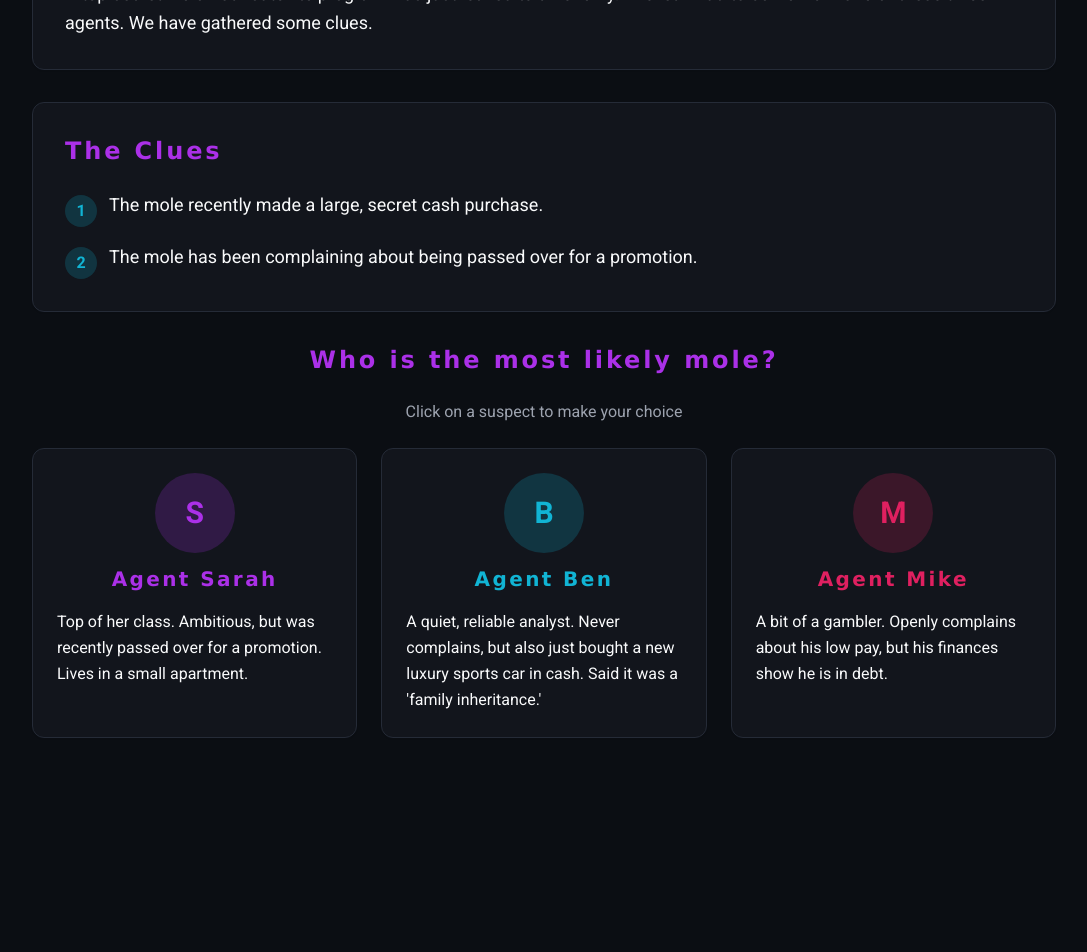
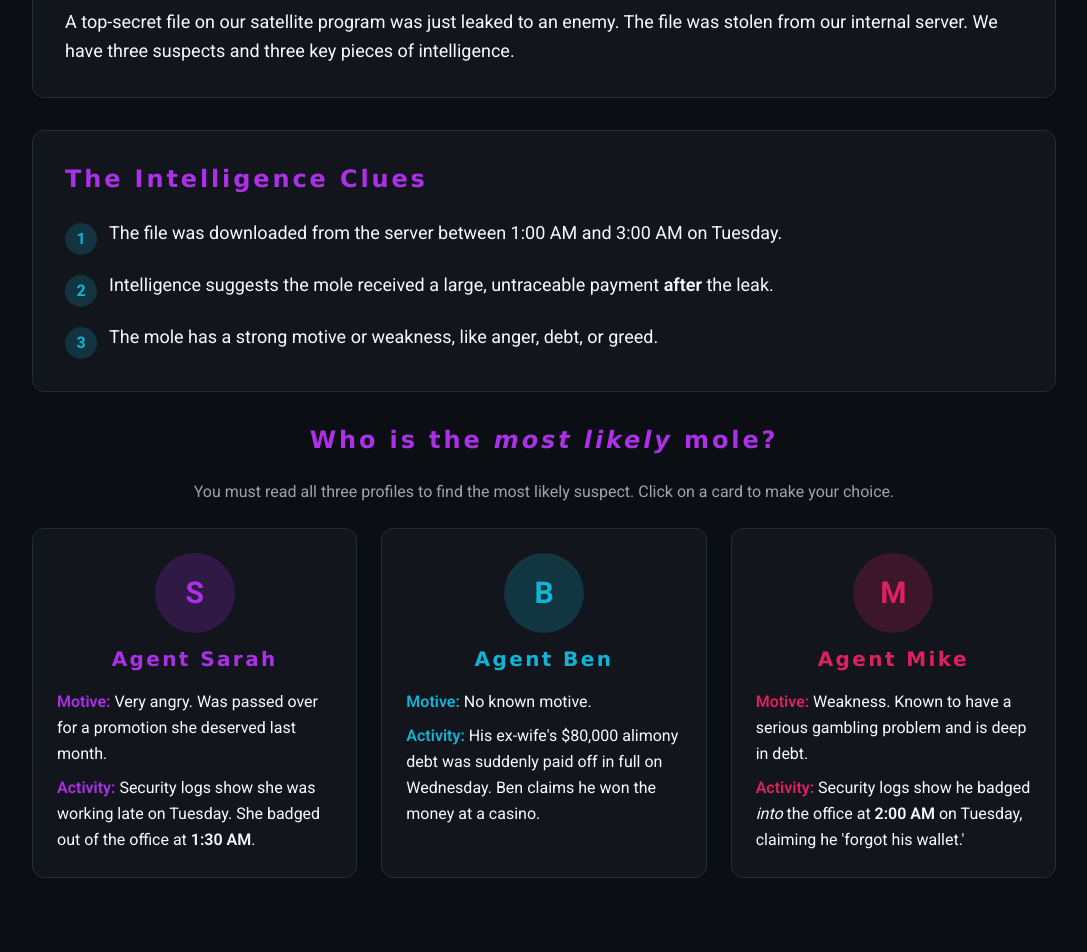
Before and after one commit to prakshal173/INTELGRIND, a React (Vite) app: page / in a window 1280 px wide. Shown: the part 4980-5932 px from the top of the page, without its empty margins (96-1183 px from the left). Built offline with nearby package versions, Linux system fonts and the light colour scheme; the HTML template or start-up script is replaced by a standard one.

Commit message:
Update Mole Hunt module

```diff
--- a/src/components/MoleHunt.tsx
+++ b/src/components/MoleHunt.tsx
@@ -13,19 +13,19 @@ const MoleHunt = () => {
       case "ben":
         return {
           title: "Correct!",
-          text: "Agent Ben's secret cash purchase is the strongest clue. While Agent Sarah had a motive (unhappy) and Agent Mike had a weakness (debt), only Agent Ben showed evidence of receiving a large, unexplained payment—a classic sign of being a paid spy. This game is based on the real-life case of FBI agent Robert Hanssen.",
+          text: "This was a hard choice, but you thought like a real analyst. Sarah and Mike both had opportunity (they were in the building) and motive/weakness. But in counter-intelligence, you always follow the money. Ben's sudden, large, and unexplained payment (Clue 2) is the strongest piece of hard evidence. His 'casino' story is a common lie to hide payments.",
           isCorrect: true
         };
       case "sarah":
         return {
-          title: "Incorrect",
-          text: "While Agent Sarah had a motive (unhappy), she didn't show evidence of receiving a payment. The strongest clue was Agent Ben's secret cash purchase. This game is based on the real-life case of FBI agent Robert Hanssen.",
+          title: "Incorrect. (A good guess, but...)",
+          text: "Agent Sarah is a classic 'red herring.' She has the strongest motive (anger) and opportunity (she was there). But there is no hard evidence she was paid. The strongest clue is always the money. Agent Ben's sudden $80,000 payment is much more suspicious.",
           isCorrect: false
         };
       case "mike":
         return {
-          title: "Incorrect",
-          text: "While Agent Mike had a weakness (debt), he didn't show evidence of receiving a payment. The strongest clue was Agent Ben's secret cash purchase. This game is based on the real-life case of FBI agent Robert Hanssen.",
+          title: "Incorrect. (A good guess, but...)",
+          text: "Agent Mike is a classic 'red herring.' He has the strongest weakness (debt) and opportunity (he was there). But there is no hard evidence he was paid. The strongest clue is always the money. Agent Ben's sudden $80,000 payment is much more suspicious.",
           isCorrect: false
         };
       default:
@@ -39,10 +39,10 @@ const MoleHunt = () => {
     <section className="py-16 animate-fade-in-up">
       <div className="text-center mb-12">
         <h2 className="text-4xl font-bold mb-4 bg-gradient-to-r from-primary via-accent to-secondary bg-clip-text text-transparent">
-          Interactive Module 3: The Mole Hunt
+          The Mole Hunt
         </h2>
         <p className="text-lg text-foreground max-w-3xl mx-auto">
-          Sometimes, the biggest secret is a person. In spy agencies, a "mole" is a traitor on the inside. You are the Spy Chief. Read the clues and find the mole in your agency.
+          Welcome to Counter-Intelligence. A "mole" is a traitor on the inside. You are the Spy Chief. A top-secret file was just leaked. Read the intelligence reports and find the mole. Be careful, analysts who rush to judgment often fail.
         </p>
       </div>
 
@@ -50,31 +50,37 @@ const MoleHunt = () => {
         <Card className="p-8 bg-card border-border shadow-neon">
           <h3 className="text-2xl font-bold mb-4 text-primary">The Scenario</h3>
           <p className="text-lg text-foreground leading-relaxed">
-            A top-secret file on our satellite program was just leaked to an enemy. The leak had to come from one of these three agents. We have gathered some clues.
+            A top-secret file on our satellite program was just leaked to an enemy. The file was stolen from our internal server. We have three suspects and three key pieces of intelligence.
           </p>
         </Card>
 
         <Card className="p-8 bg-card border-border shadow-neon">
-          <h3 className="text-2xl font-bold mb-6 text-primary">The Clues</h3>
+          <h3 className="text-2xl font-bold mb-6 text-primary">The Intelligence Clues</h3>
           <div className="space-y-4">
             <div className="flex items-start gap-3">
               <div className="w-8 h-8 rounded-full bg-accent/20 flex items-center justify-center flex-shrink-0 mt-1">
                 <span className="text-accent font-bold">1</span>
               </div>
-              <p className="text-lg text-foreground">The mole recently made a large, secret cash purchase.</p>
+              <p className="text-lg text-foreground">The file was downloaded from the server between 1:00 AM and 3:00 AM on Tuesday.</p>
             </div>
             <div className="flex items-start gap-3">
               <div className="w-8 h-8 rounded-full bg-accent/20 flex items-center justify-center flex-shrink-0 mt-1">
                 <span className="text-accent font-bold">2</span>
               </div>
-              <p className="text-lg text-foreground">The mole has been complaining about being passed over for a promotion.</p>
+              <p className="text-lg text-foreground">Intelligence suggests the mole received a large, untraceable payment <span className="font-semibold">after</span> the leak.</p>
+            </div>
+            <div className="flex items-start gap-3">
+              <div className="w-8 h-8 rounded-full bg-accent/20 flex items-center justify-center flex-shrink-0 mt-1">
+                <span className="text-accent font-bold">3</span>
+              </div>
+              <p className="text-lg text-foreground">The mole has a strong motive or weakness, like anger, debt, or greed.</p>
             </div>
           </div>
         </Card>
 
         <div>
-          <h3 className="text-2xl font-bold mb-6 text-center text-primary">Who is the most likely mole?</h3>
-          <p className="text-center text-muted-foreground mb-6">Click on a suspect to make your choice</p>
+          <h3 className="text-2xl font-bold mb-6 text-center text-primary">Who is the <span className="italic">most likely</span> mole?</h3>
+          <p className="text-center text-muted-foreground mb-6">You must read all three profiles to find the most likely suspect. Click on a card to make your choice.</p>
 
           <div className="grid md:grid-cols-3 gap-6">
             <Card
@@ -87,9 +93,10 @@ const MoleHunt = () => {
                 </div>
                 <h4 className="text-xl font-bold text-primary">Agent Sarah</h4>
               </div>
-              <p className="text-foreground leading-relaxed">
-                Top of her class. Ambitious, but was recently passed over for a promotion. Lives in a small apartment.
-              </p>
+              <div className="text-foreground leading-relaxed space-y-2">
+                <p><span className="font-semibold text-primary">Motive:</span> Very angry. Was passed over for a promotion she deserved last month.</p>
+                <p><span className="font-semibold text-primary">Activity:</span> Security logs show she was working late on Tuesday. She badged out of the office at <span className="font-semibold">1:30 AM</span>.</p>
+              </div>
             </Card>
 
             <Card
@@ -102,9 +109,10 @@ const MoleHunt = () => {
                 </div>
                 <h4 className="text-xl font-bold text-accent">Agent Ben</h4>
               </div>
-              <p className="text-foreground leading-relaxed">
-                A quiet, reliable analyst. Never complains, but also just bought a new luxury sports car in cash. Said it was a 'family inheritance.'
-              </p>
+              <div className="text-foreground leading-relaxed space-y-2">
+                <p><span className="font-semibold text-accent">Motive:</span> No known motive.</p>
+                <p><span className="font-semibold text-accent">Activity:</span> His ex-wife's $80,000 alimony debt was suddenly paid off in full on Wednesday. Ben claims he won the money at a casino.</p>
+              </div>
             </Card>
 
             <Card
@@ -117,9 +125,10 @@ const MoleHunt = () => {
                 </div>
                 <h4 className="text-xl font-bold text-secondary">Agent Mike</h4>
               </div>
-              <p className="text-foreground leading-relaxed">
-                A bit of a gambler. Openly complains about his low pay, but his finances show he is in debt.
-              </p>
+              <div className="text-foreground leading-relaxed space-y-2">
+                <p><span className="font-semibold text-secondary">Motive:</span> Weakness. Known to have a serious gambling problem and is deep in debt.</p>
+                <p><span className="font-semibold text-secondary">Activity:</span> Security logs show he badged <span className="italic">into</span> the office at <span className="font-semibold">2:00 AM</span> on Tuesday, claiming he 'forgot his wallet.'</p>
+              </div>
             </Card>
           </div>
         </div>
@@ -132,9 +141,15 @@ const MoleHunt = () => {
               {result?.title}
             </DialogTitle>
           </DialogHeader>
-          <div className="space-y-4">
+          <div className="space-y-6">
             <p className="text-foreground leading-relaxed text-lg">
               {result?.text}
+            </p>
+
+            <div className="pt-4 border-t border-border">
+              <h4 className="text-xl font-bold mb-3 text-primary">Counter-Intelligence: The Other Side of Secrecy</h4>
+              <p className="text-foreground leading-relaxed mb-4">
+                Finding a mole is called 'counter-intelligence.' This game is based on the real-life case of <span className="font-semibold">Robert Hanssen</span>, an FBI agent who was a mole for Russia for over 20 years. He was caught, in part, by analyzing his finances after he made large, unexplained purchases.
               </p>
               <div className="flex items-center gap-2 text-accent hover:text-accent/80 transition-colors">
                 <ExternalLink className="w-5 h-5" />
@@ -144,8 +159,9 @@ const MoleHunt = () => {
                   rel="noopener noreferrer"
                   className="underline"
                 >
-                Read more about Robert Hanssen
+                  You can read his full story here: FBI: Robert Hanssen
                 </a>
+              </div>
             </div>
           </div>
         </DialogContent>
```
Lines whose indentation alone changed are shown as unchanged.
